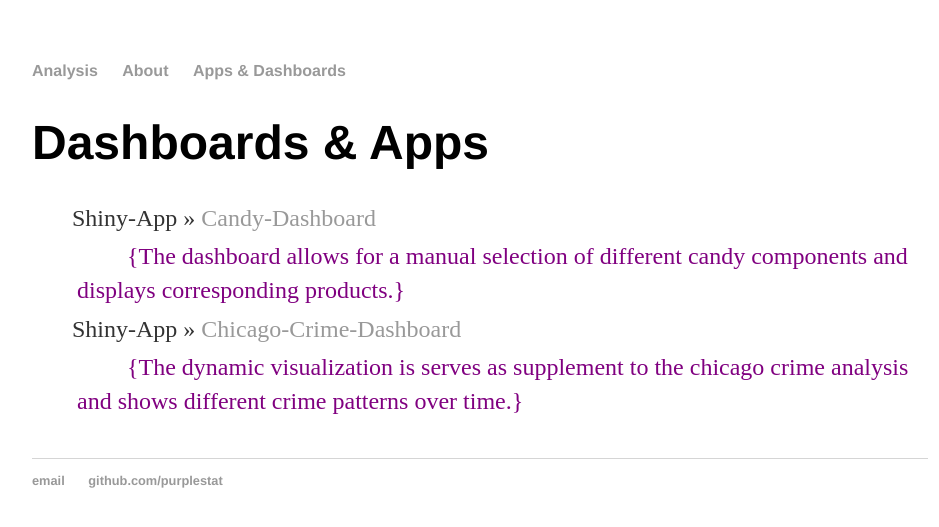
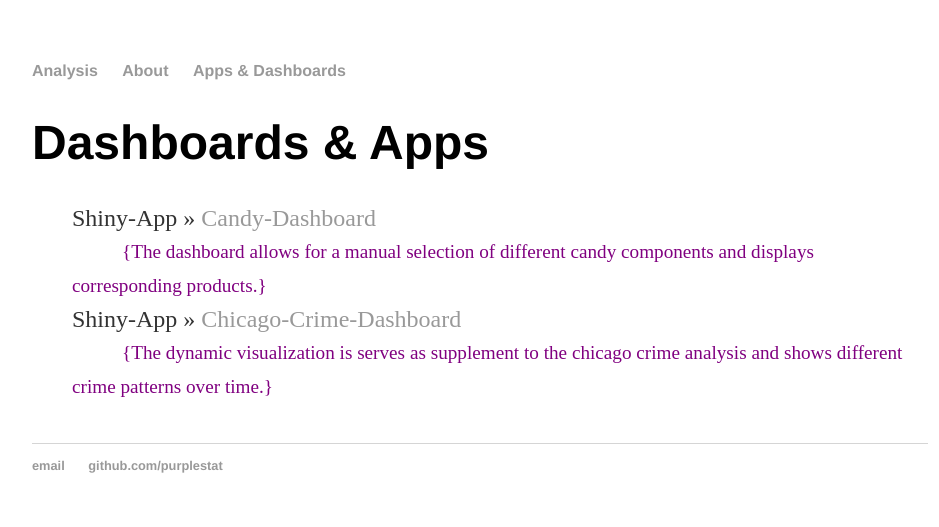
Before and after one commit to purplestat/purplestat.github.io, a Jekyll site: the page built from cv/index.html, in a window 1280 px wide. Shown: the top 527 px of the page, without its empty margins (160-1099 px from the left). Built offline with Jekyll 4.4.1, drawn with Linux system fonts in a browser that asks for light colours.

Commit message:
Update main.css

```diff
--- a/css/main.css
+++ b/css/main.css
@@ -33,8 +33,8 @@
 {
  text-indent:50px;
  color: purple;
-font-size: 1em;
- margin:5px;
+font-size: .8em;
+ margin:0px;
 }
 
 /* To center image*/
```
